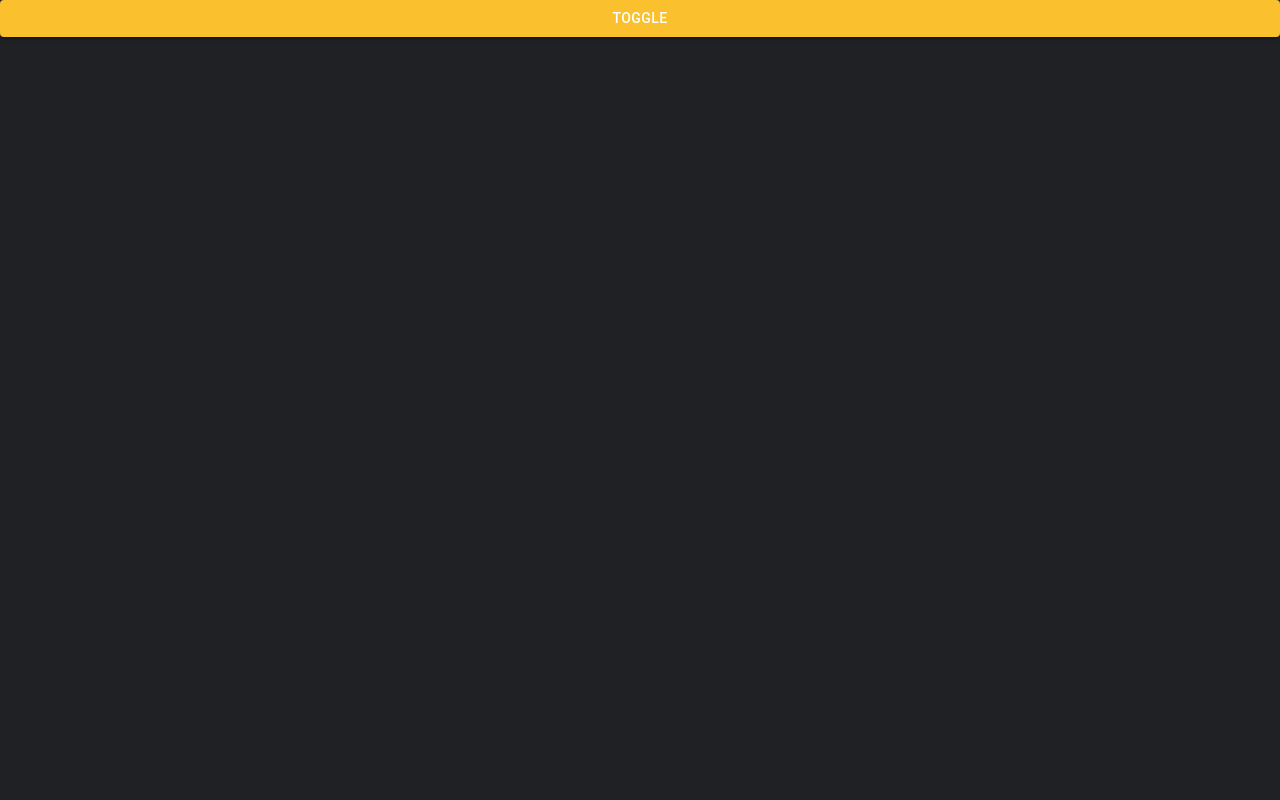
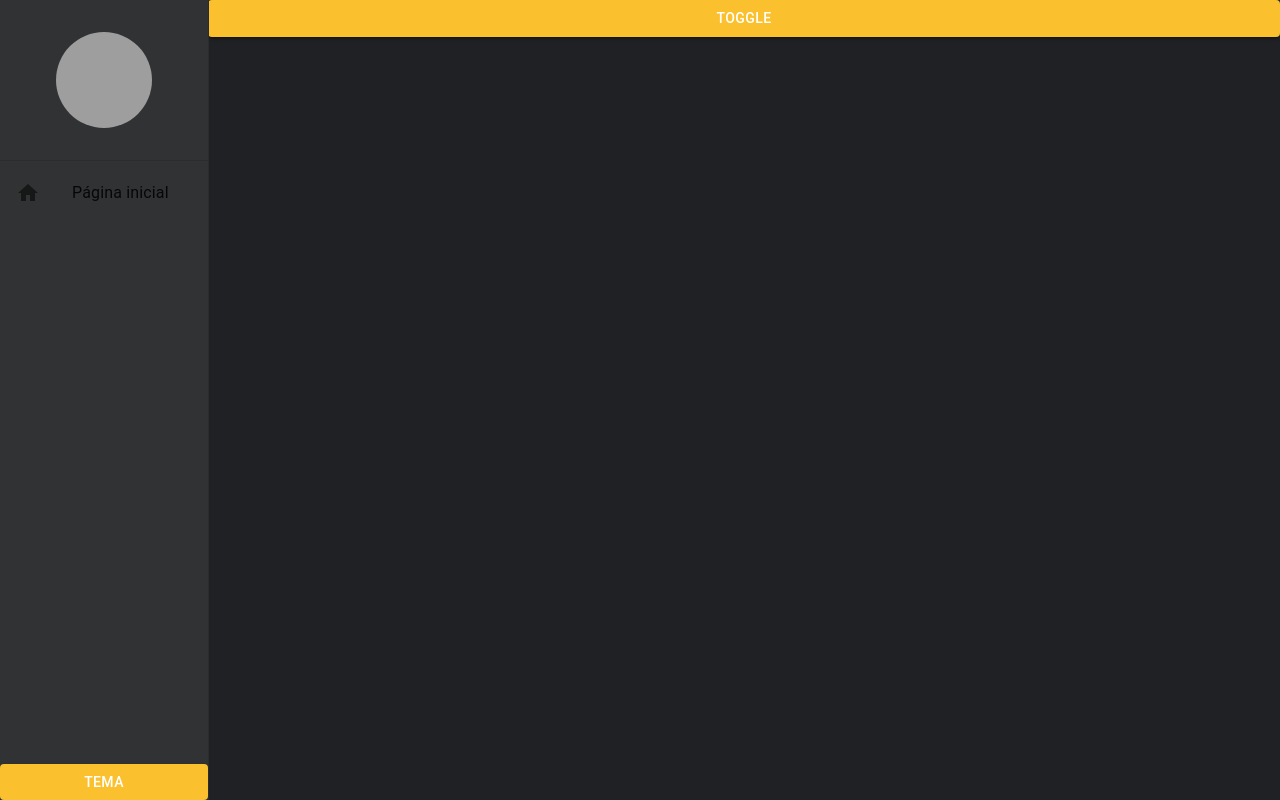
Before and after one commit to JackSSads/fitness-controll, a React (Create React App) app: page /login in a window 1280 px wide. Built offline with nearby package versions, Linux system fonts and the light colour scheme; grey boxes are pictures that could not be loaded.

Commit message:
feat: importando Provider do Drawer

```diff
--- a/src/App.tsx
+++ b/src/App.tsx
@@ -1,15 +1,25 @@
 import { BrowserRouter } from "react-router-dom";
 
-import { AppThemeProvider } from "./shared/contexts";
+import { AppDrawerProvider, AppThemeProvider } from "./shared/contexts";
 import { AppRoutes } from "./shared/routes";
+import { MenuDrawer } from "./shared/components";
+
 
 export const App = () => {
   return (
 
     <AppThemeProvider >
-      <BrowserRouter>
-        <AppRoutes />
-      </BrowserRouter >
+      <AppDrawerProvider >
+
+        <BrowserRouter>
+
+          <MenuDrawer>
+            <AppRoutes />
+          </MenuDrawer>
+
+        </BrowserRouter >
+
+      </AppDrawerProvider>
     </AppThemeProvider>
   );
-}
+};
```
